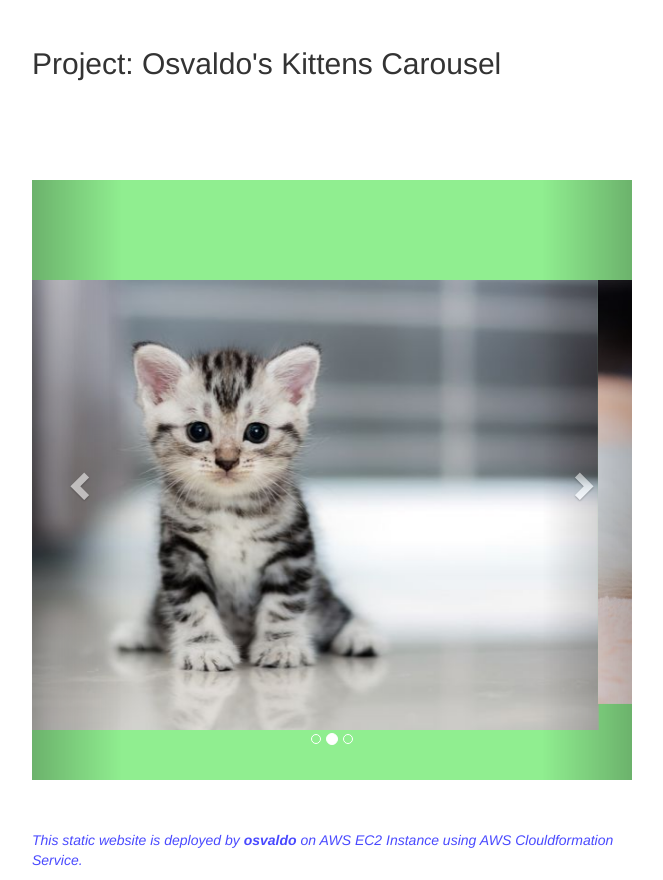
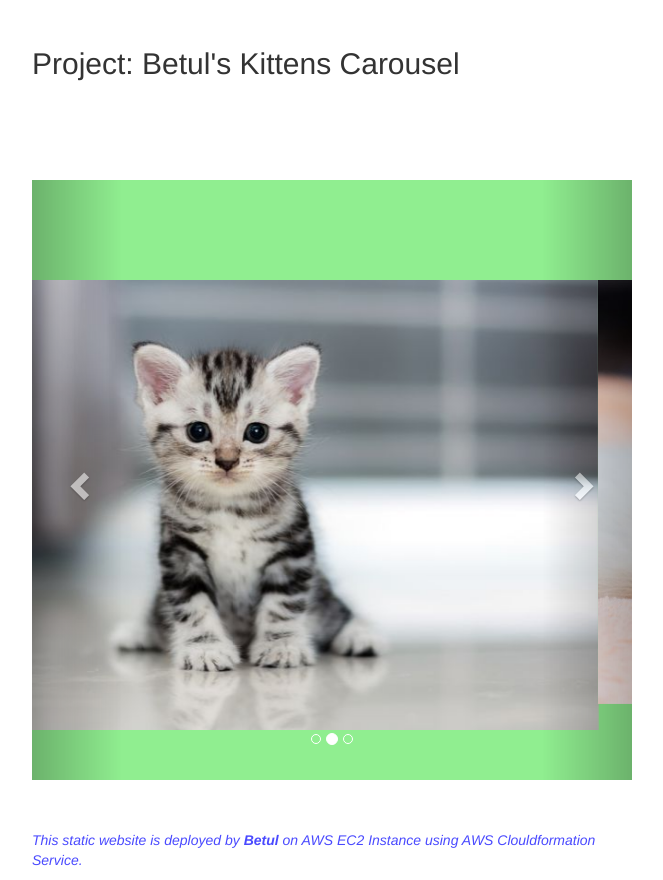
Before and after one commit to betul-kaplan/101-kittens-carousel-static-website, a plain HTML site: page static-web/index.html in a window 1280 px wide. Shown: the part 203-1083 px from the top of the page, without its empty margins (308-971 px from the left). Drawn offline with nearby package versions, Linux system fonts and the light colour scheme.

Commit message:
cfn template updated

```diff
--- a/static-web/index.html
+++ b/static-web/index.html
@@ -4,7 +4,7 @@
 <head>
   <meta charset="UTF-8" />
   <meta name="viewport" content="width=device-width, initial-scale=1.0" />
-  <title>Clarusway Project - 001</title>
+  <title>Kitten-Caorusel-Project</title>
   <link rel="stylesheet" href="https://maxcdn.bootstrapcdn.com/bootstrap/3.4.1/css/bootstrap.min.css">
   <script src="https://ajax.googleapis.com/ajax/libs/jquery/3.5.1/jquery.min.js"></script>
   <script src="https://maxcdn.bootstrapcdn.com/bootstrap/3.4.1/js/bootstrap.min.js"></script>
@@ -45,7 +45,7 @@
 
   <div><img style="width:300px; height:100px" src="https://clarusway.com/wp-content/uploads/2022/12/clarusway-logo-black.png" /></div>
 
-  <h2> Project: Osvaldo's Kittens Carousel</h2>
+  <h2> Project: Betul's Kittens Carousel</h2>
 
   <div id="myCarousel" class="carousel slide" data-ride="carousel">
     <!-- Indicators -->
@@ -80,7 +80,7 @@
   </div>
 
 
-  <p class="footnote"><i>This static website is deployed by <b> osvaldo </b> on AWS EC2 Instance using AWS
+  <p class="footnote"><i>This static website is deployed by <b> Betul </b> on AWS EC2 Instance using AWS
       Clouldformation Service.</i></p>
 </body>
 
```
Also changed, not shown: 1 other file.
